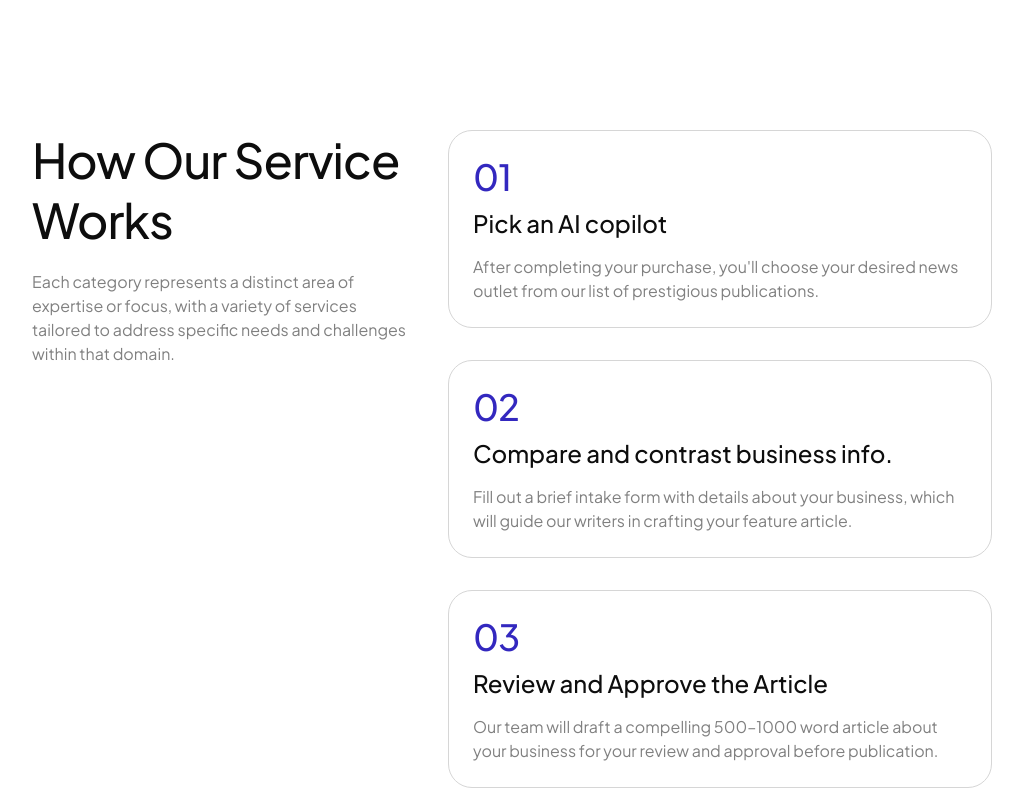
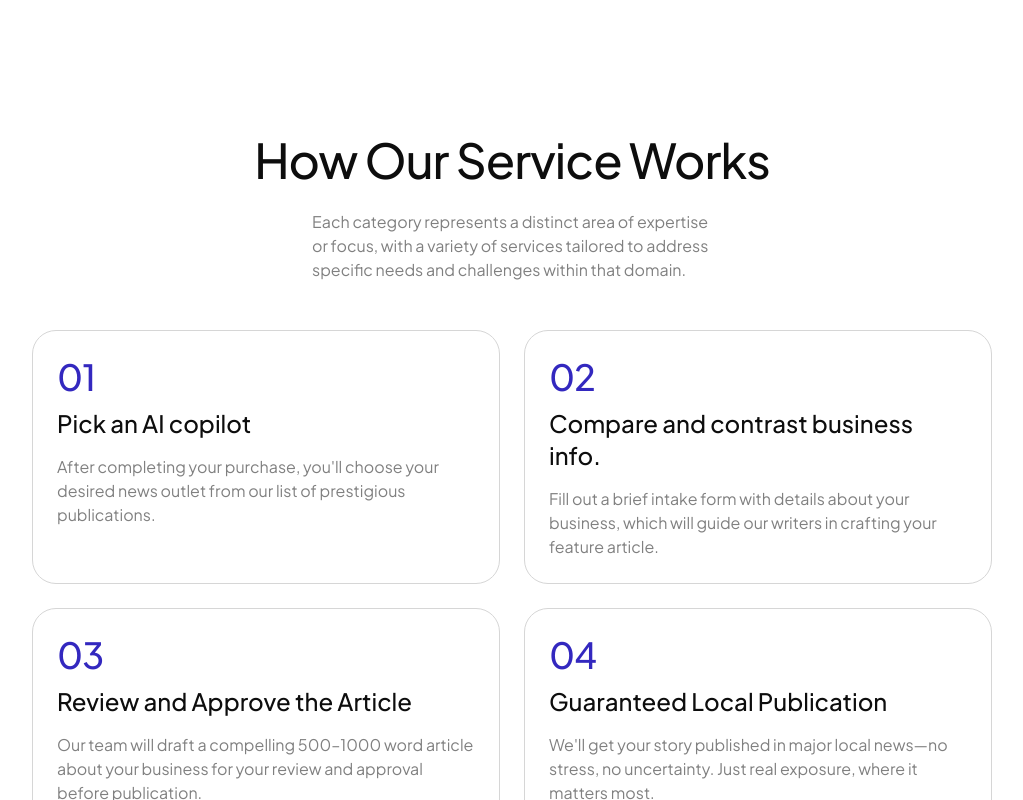
Before and after one commit to anamarisa/imperium, a Next.js app: page / in a window 1280 px wide. Shown: the part 4140-4940 px from the top of the page, without its empty margins (128-1151 px from the left). Built offline with nearby package versions, Linux system fonts and the light colour scheme.

Commit message:
change layout

```diff
--- a/app/src/components/HowItWorks/page.js
+++ b/app/src/components/HowItWorks/page.js
@@ -51,27 +51,21 @@ export default function HowItWorks() {
   ];
 
   return (
-    <section className="py-25 px-40 bg-white relative">
-      <div className="flex space-x-8">
-        {/* Left Column - Made sticky */}
-        <div className="sticky top-0 h-screen">
+    <section className="py-25 px-40 bg-white">
+      <div className="flex flex-col items-center mb-12">
         <h2 className="text-[#0D0D0D] text-5xl leading-[60px] tracking-[-0.02em] font-medium md:text-5xl mb-5">
           How Our Service Works
         </h2>
         <p className="text-[16px] leading-[24px] font-normal text-[#808080] max-w-[400px]">
-            Each category represents a distinct area of expertise or focus, with
-            a variety of services tailored to address specific needs and
-            challenges within that domain.
+          Each category represents a distinct area of expertise or focus, with a
+          variety of services tailored to address specific needs and challenges
+          within that domain.
         </p>
       </div>
 
-        {/* Right Column - Steps */}
-        <div className="space-y-8 max-w-[544px] flex-grow">
+      <div className="grid grid-cols-2 gap-6">
         {steps.map((step, index) => (
-            <div
-              key={index}
-              className="p-6 border border-[#D6D6D6] rounded-3xl"
-            >
+          <div key={index} className="p-6 border border-[#D6D6D6] rounded-3xl">
             <div className="text-dark-blue text-4xl font-medium leading-[44px] tracking-[-0.02em] mb-2">
               {step.number}
             </div>
@@ -84,7 +78,6 @@ export default function HowItWorks() {
           </div>
         ))}
       </div>
-      </div>
     </section>
   );
 }
```
Lines whose indentation alone changed are shown as unchanged.
